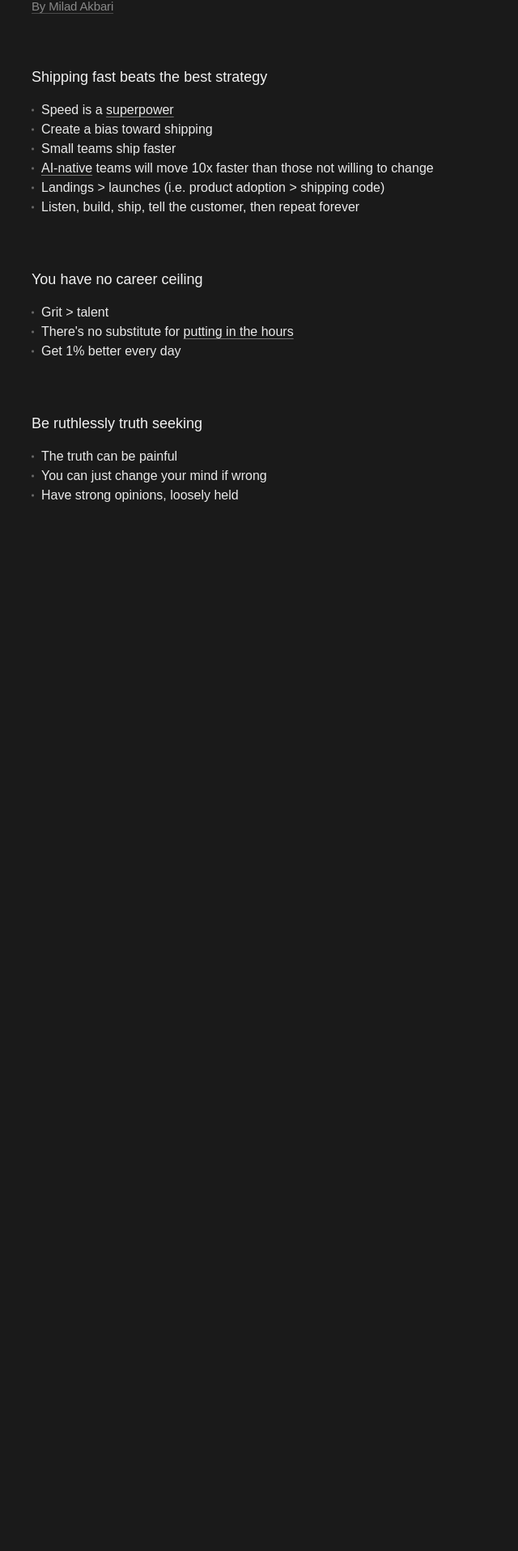
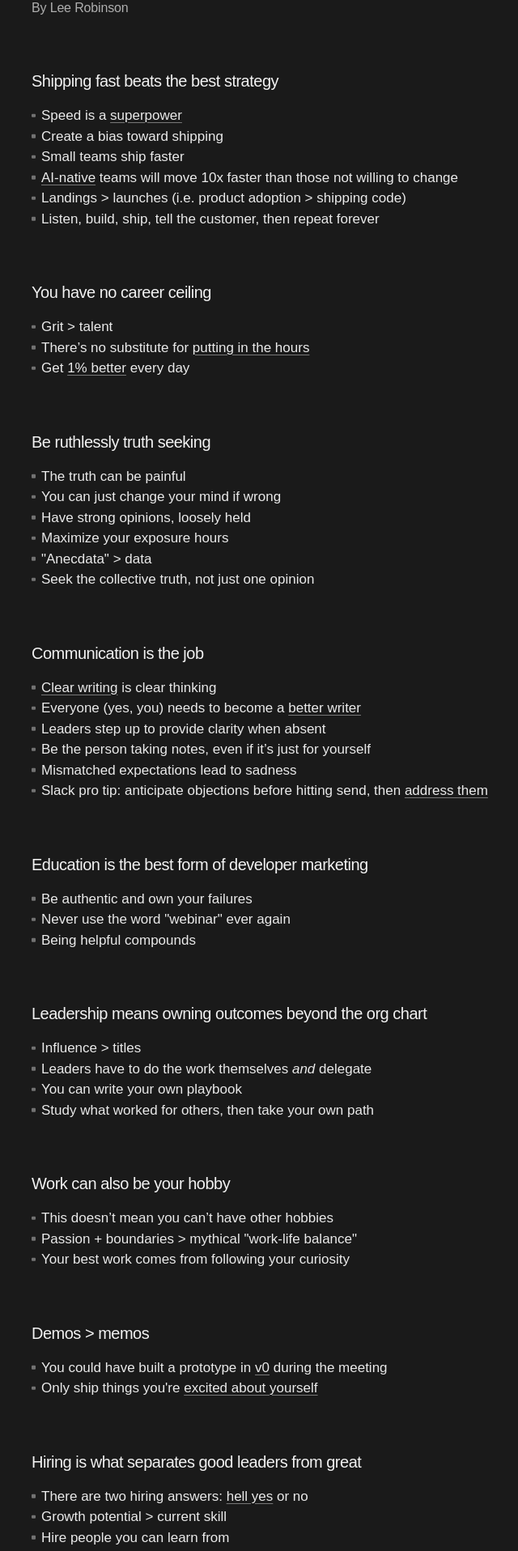
Before and after one commit to milad-codes/portfolio-v3, a Next.js app: page /beliefs in a window 1280 px wide. Shown: the part 140-2056 px from the top of the page at 81% size, without its empty margins (308-948 px from the left). Before the commit the page ends 860 px from the top, so only its background shows below. Built offline with nearby package versions, Linux system fonts and the light colour scheme; a web font is replaced by a local one.

Commit message:
feat: add writing page

```diff
--- a/app/beliefs/page.tsx
+++ b/app/beliefs/page.tsx
@@ -5,24 +5,34 @@ export const metadata: Metadata = { title: 'Things I Believe' };
 
 const Beliefs = () => {
   return (
-    <main className="lr-page">
-      <h1 className="lr-h1">Things I Believe</h1>
-      <p className="lr-subtitle mb-16">
-        <Link href="/">By Milad Akbari</Link>
-      </p>
+    <main className="lr-page lr-beliefs">
+      <div className="mb-16">
+        <h1 className="lr-h1">Things I Believe</h1>
+        <Link
+          href="/"
+          className="lr-subtitle no-underline text-nav hover:text-nav-hover transition-colors"
+        >
+          By Lee Robinson
+        </Link>
+      </div>
 
       <div className="space-y-16">
         <section>
           <h2 className="lr-h2 mb-4">Shipping fast beats the best strategy</h2>
           <ul className="lr-list">
             <li className="lr-li">
-              Speed is a <a href="#">superpower</a>
+              Speed is a{' '}
+              <a href="https://x.com/thejamescad/status/1929324444176044047">
+                superpower
+              </a>
             </li>
             <li className="lr-li">Create a bias toward shipping</li>
             <li className="lr-li">Small teams ship faster</li>
             <li className="lr-li">
-              <a href="#">AI-native</a> teams will move 10x faster than those
-              not willing to change
+              <a href="https://x.com/leerob/status/1929727742821413331">
+                AI-native
+              </a>{' '}
+              teams will move 10x faster than those not willing to change
             </li>
             <li className="lr-li">
               {'Landings > launches (i.e. product adoption > shipping code)'}
@@ -38,9 +48,18 @@ const Beliefs = () => {
           <ul className="lr-list">
             <li className="lr-li">Grit &gt; talent</li>
             <li className="lr-li">
-              There&apos;s no substitute for <a href="#">putting in the hours</a>
+              There’s no substitute for{' '}
+              <a href="https://www.youtube.com/watch?v=RDyg_41QF1w">
+                putting in the hours
+              </a>
             </li>
-            <li className="lr-li">Get 1% better every day</li>
+            <li className="lr-li">
+              Get{' '}
+              <a href="https://x.com/leerob/status/1841226051554308229">
+                1% better
+              </a>{' '}
+              every day
+            </li>
           </ul>
         </section>
 
@@ -50,6 +69,125 @@ const Beliefs = () => {
             <li className="lr-li">The truth can be painful</li>
             <li className="lr-li">You can just change your mind if wrong</li>
             <li className="lr-li">Have strong opinions, loosely held</li>
+            <li className="lr-li">Maximize your exposure hours</li>
+            <li className="lr-li">&quot;Anecdata&quot; &gt; data</li>
+            <li className="lr-li">Seek the collective truth, not just one opinion</li>
+          </ul>
+        </section>
+
+        <section>
+          <h2 className="lr-h2 mb-4">Communication is the job</h2>
+          <ul className="lr-list">
+            <li className="lr-li">
+              <a href="https://paulgraham.com/talk.html">Clear writing</a> is clear
+              thinking
+            </li>
+            <li className="lr-li">
+              Everyone (yes, you) needs to become a{' '}
+              <a href="https://sorfis.com/wp-content/uploads/2021/09/Writing-Tips-Scott-Adams-DFW-Sowin-compilation-Zweig.pdf">
+                better writer
+              </a>
+            </li>
+            <li className="lr-li">Leaders step up to provide clarity when absent</li>
+            <li className="lr-li">
+              Be the person taking notes, even if it’s just for yourself
+            </li>
+            <li className="lr-li">Mismatched expectations lead to sadness</li>
+            <li className="lr-li">
+              Slack pro tip: anticipate objections before hitting send, then{' '}
+              <a href="https://newsletter.weskao.com/p/super-specific-feedback">
+                address them
+              </a>
+            </li>
+          </ul>
+        </section>
+
+        <section>
+          <h2 className="lr-h2 mb-4">
+            Education is the best form of developer marketing
+          </h2>
+          <ul className="lr-list">
+            <li className="lr-li">Be authentic and own your failures</li>
+            <li className="lr-li">Never use the word &quot;webinar&quot; ever again</li>
+            <li className="lr-li">Being helpful compounds</li>
+          </ul>
+        </section>
+
+        <section>
+          <h2 className="lr-h2 mb-4">
+            Leadership means owning outcomes beyond the org chart
+          </h2>
+          <ul className="lr-list">
+            <li className="lr-li">Influence &gt; titles</li>
+            <li className="lr-li">
+              Leaders have to do the work themselves <em>and</em> delegate
+            </li>
+            <li className="lr-li">You can write your own playbook</li>
+            <li className="lr-li">
+              Study what worked for others, then take your own path
+            </li>
+          </ul>
+        </section>
+
+        <section>
+          <h2 className="lr-h2 mb-4">Work can also be your hobby</h2>
+          <ul className="lr-list">
+            <li className="lr-li">
+              This doesn’t mean you can’t have other hobbies
+            </li>
+            <li className="lr-li">
+              Passion + boundaries &gt; mythical &quot;work-life balance&quot;
+            </li>
+            <li className="lr-li">
+              Your best work comes from following your curiosity
+            </li>
+          </ul>
+        </section>
+
+        <section>
+          <h2 className="lr-h2 mb-4">Demos &gt; memos</h2>
+          <ul className="lr-list">
+            <li className="lr-li">
+              You could have built a prototype in{' '}
+              <a href="https://v0.dev/">v0</a> during the meeting
+            </li>
+            <li className="lr-li">
+              Only ship things you&apos;re{' '}
+              <a href="https://x.com/rauchg/status/1932126547609334017">
+                excited about yourself
+              </a>
+            </li>
+          </ul>
+        </section>
+
+        <section>
+          <h2 className="lr-h2 mb-4">Hiring is what separates good leaders from great</h2>
+          <ul className="lr-list">
+            <li className="lr-li">
+              There are two hiring answers:{' '}
+              <a href="https://sive.rs/n">hell yes</a> or no
+            </li>
+            <li className="lr-li">Growth potential &gt; current skill</li>
+            <li className="lr-li">Hire people you can learn from</li>
+            <li className="lr-li">
+              Hire people you would someday be happy working for
+            </li>
+            <li className="lr-li">
+              Favorite interview question: what work are you most proud of?
+            </li>
+          </ul>
+        </section>
+
+        <section>
+          <h2 className="lr-h2 mb-4">Always try to assume good intent</h2>
+          <ul className="lr-list">
+            <li className="lr-li">Lead with empathy</li>
+            <li className="lr-li">They might just be having a bad day</li>
+            <li className="lr-li">
+              Criticism is{' '}
+              <a href="https://leerob.com/feedback">good feedback</a> if you listen
+              unemotionally
+            </li>
           </ul>
         </section>
       </div>
--- a/app/globals.css
+++ b/app/globals.css
@@ -79,6 +79,8 @@
   --color-text: #eaeaea;
   --color-heading: #f2f2f2;
   --color-muted: #888;
+  --color-nav: #afafaf;
+  --color-nav-hover: #f2f2f2;
   --font-serif: 'STIX Two Text', serif;
 
   --color-background: var(--background);
@@ -141,15 +143,33 @@
   }
 
   .lr-subtitle {
-    @apply text-[15px] leading-5 text-muted tracking-[-0.01em];
+    @apply text-[16px] leading-5 text-muted tracking-[-0.01em];
   }
 
   .lr-list {
-    @apply list-none p-0 m-0 text-[16px] leading-[24px];
+    @apply list-none p-0 m-0 text-[17px] leading-[25.5px];
   }
 
   .lr-li {
-    @apply relative pl-[12px] pr-1 mb-0 before:content-[''] before:absolute before:left-0 before:top-[0.75em] before:size-[3px] before:-translate-y-1/2 before:rounded-[1px] before:bg-muted/70;
+    @apply relative pl-[12px] pr-1 mb-0;
+  }
+
+  .lr-li::before {
+    content: '';
+    position: absolute;
+    left: 0;
+    top: 0.75em;
+    transform: translateY(-50%);
+    width: 4.5px;
+    height: 4.5px;
+    border-radius: 1px;
+    background-color: color-mix(in oklab, var(--color-muted) 80%, transparent);
+  }
+
+  /* Page-specific tweaks (closer to leerob.com/beliefs) */
+  .lr-beliefs .lr-h2 {
+    @apply text-[20px] leading-[28px] tracking-[-0.025em];
+    text-wrap: balance;
   }
 }
 
@@ -157,9 +177,10 @@ body {
   background-color: var(--color-bg);
   color: var(--color-text);
   font-family: var(--font-serif);
+  line-height: 1.5;
 }
 
-a {
+a:not(.no-underline) {
   text-decoration: underline;
   text-underline-offset: 2.5px;
   text-decoration-thickness: 1px;
@@ -167,6 +188,6 @@ a {
   transition: text-decoration-color 0.2s;
 }
 
-a:hover {
+a:not(.no-underline):hover {
   text-decoration-color: currentColor;
 }
--- /dev/null
+++ b/app/writing/page.tsx
@@ -0,0 +1,60 @@
+import type { Metadata } from 'next';
+import Link from 'next/link';
+
+export const metadata: Metadata = { title: 'Writing' };
+
+const posts = [
+  { title: 'Coding Agents & Complexity Budgets', href: '/agents' },
+  {
+    title: 'Building Low-Level Software with Only Coding Agents',
+    href: '/pixo',
+  },
+  { title: 'How Does Image Compression Work?', href: '/compression' },
+  { title: 'Things I Believe', href: '/beliefs' },
+  { title: 'Understanding AI', href: '/ai' },
+  { title: 'Developer Experience', href: '/dx' },
+  { title: 'Developer Marketing', href: '/developer-marketing' },
+  { title: 'Developer Relations', href: '/devrel' },
+  { title: 'Developer Products', href: '/devtools' },
+  { title: 'Documentation', href: '/docs' },
+  { title: 'Community Moderation', href: '/moderation' },
+  { title: 'How to Respond to Angry Feedback', href: '/feedback' },
+  { title: 'Reflections on the React community', href: '/reflections' },
+  { title: '5 Things I Learned from 5 Years at Vercel', href: '/vercel' },
+  { title: 'Personal Software', href: '/personal-software' },
+  { title: 'My Stack', href: '/stack' },
+  { title: "How I'm Writing CSS", href: '/css' },
+  { title: 'Product Engineers', href: '/product-engineers' },
+  { title: 'Rust is Eating JavaScript', href: '/rust' },
+  { title: 'The Story of Heroku', href: '/heroku' },
+] as const;
+
+export default function WritingPage() {
+  return (
+    <main className="lr-page">
+      <div className="mb-10">
+        <h1 className="lr-h1">Writing</h1>
+        <Link
+          href="/"
+          className="lr-subtitle no-underline text-nav hover:text-nav-hover transition-colors"
+        >
+          By Lee Robinson
+        </Link>
+      </div>
+
+      <p className="text-[17px] leading-[25.5px] mb-6">
+        Here’s a list of my writing:
+      </p>
+
+      <ul className="lr-list">
+        {posts.map((post) => (
+          <li key={post.href} className="lr-li">
+            <Link href={post.href}>{post.title}</Link>
+          </li>
+        ))}
+      </ul>
+
+      <hr className="mt-16 border-muted/30" />
+    </main>
+  );
+}
```
